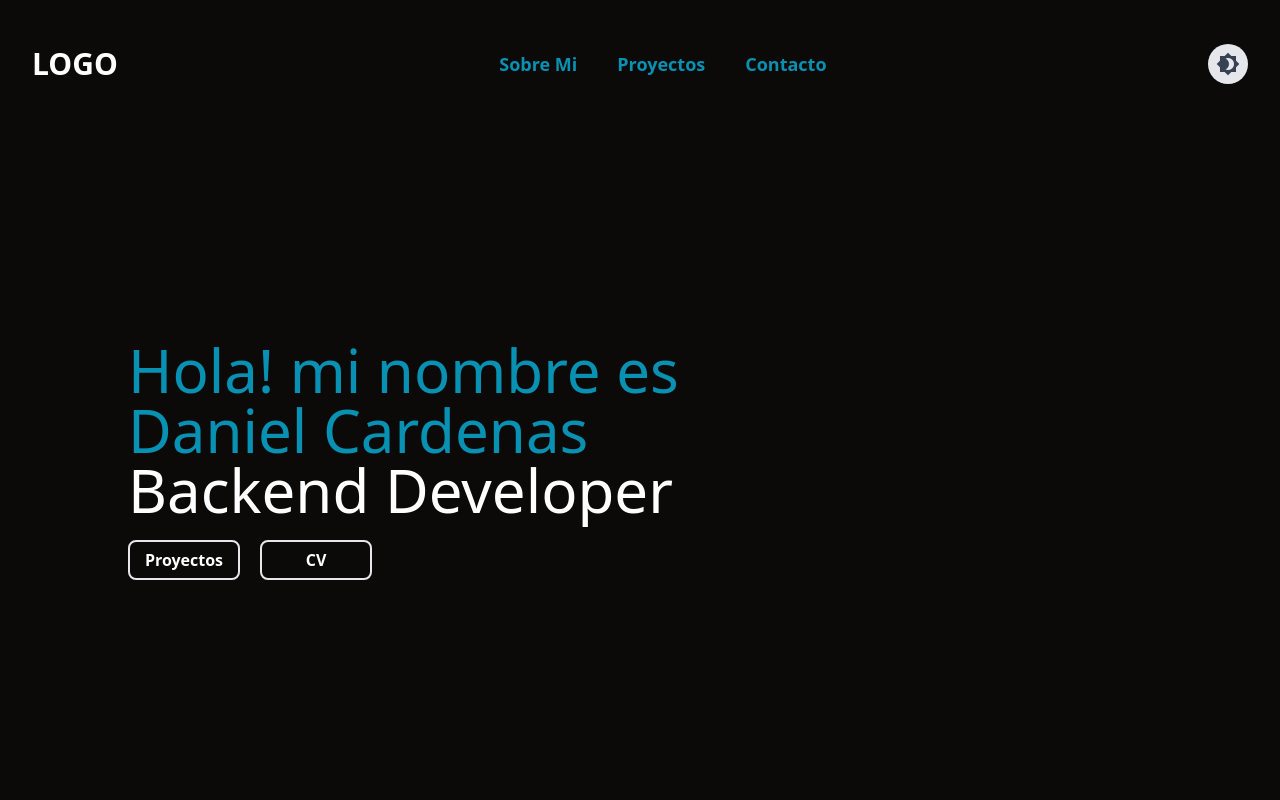
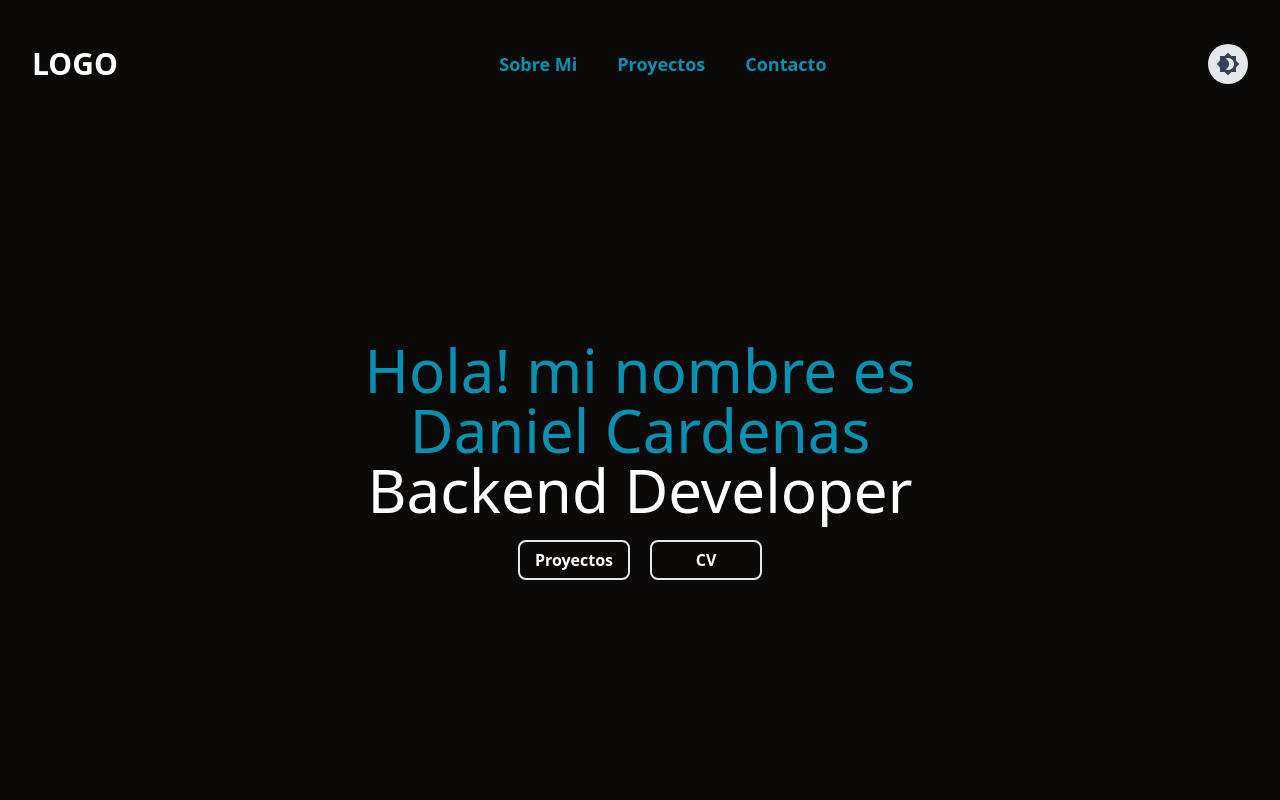
Before and after one commit to pucara05/Portafolio, a website: page src/index.html in a window 1280 px wide. Shown: the top 800 px of the page. Drawn offline with Linux system fonts and the light colour scheme.

Commit message:
agregando session uno centrada y con dark mode listo

```diff
--- a/src/index.html
+++ b/src/index.html
@@ -35,16 +35,17 @@
         </button>
     </header>
 
-    <!--section uno-->
-    <section class="w-full p-10% py-0 h-90vh bg-stone-950 text-white flex flex-col justify-center pb-14 gap-5">
-        <h1 class="text-6xl max-w-xl font-medium ">
-            <span class="text-cyan-600">Hola! mi nombre es Daniel Cardenas</span>
+    <!--session uno -->
+ <section class="w-full p-10 py-0 h-[90vh] bg-stone-950 dark:bg-white dark:text-black text-white flex flex-col justify-center items-center pb-14 gap-5">
+    <h1 class="text-6xl max-w-xl font-medium text-center">
+        <span class="text-cyan-600 dark:text-cyan-500">Hola! mi nombre es Daniel Cardenas</span><br>
         Backend Developer
     </h1>
-        <article class="flex gap-5 font-semibold">
-            <a class="w-28 h-10 hover:bg-white hover:text-cyan-600 transition-all border-2 border-inherit flex justify-center items-center rounded-lg "
+
+    <article class="flex gap-5 font-semibold items-center self-center">
+        <a class="w-28 h-10 hover:bg-black hover:text-cyan-600 dark:hover:bg-gray-200 dark:hover:text-cyan-500 transition-all border-2 border-inherit flex justify-center items-center rounded-lg"
             href="#">Proyectos</a>
-            <a class="w-28 hover:bg-white hover:text-cyan-600 transition-all h-10 border-2 border-inherit flex justify-center items-center rounded-lg "
+        <a class="w-28 h-10 hover:bg-black hover:text-cyan-600 dark:hover:bg-gray-200 dark:hover:text-cyan-500 transition-all border-2 border-inherit flex justify-center items-center rounded-lg"
             href="#">CV</a>
     </article>
 </section>
```
Also changed, not shown: dist/output.css. Lines whose indentation alone changed are shown as unchanged.
